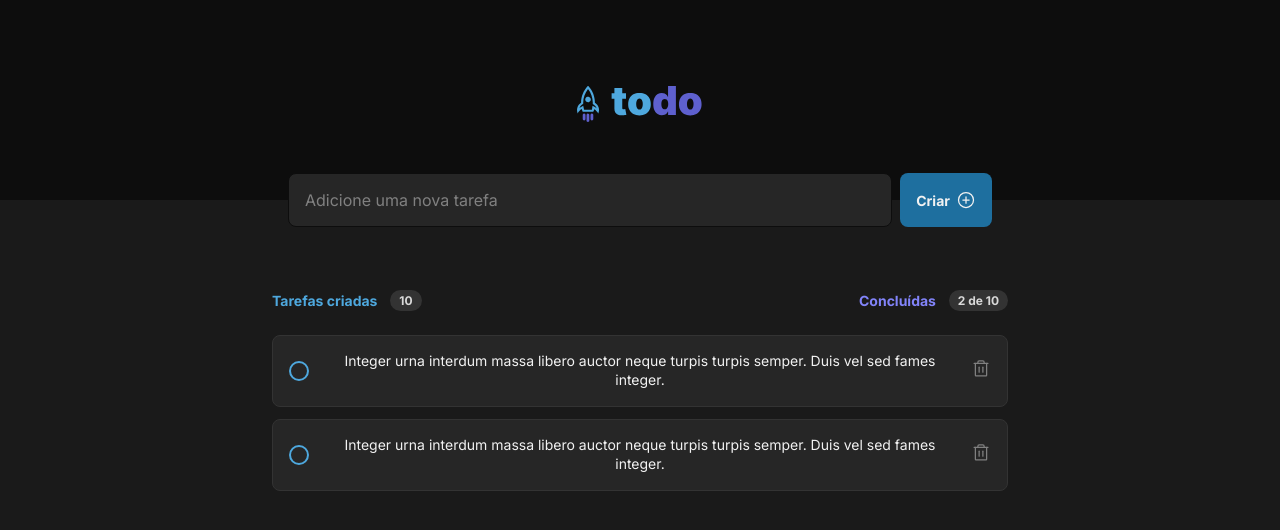
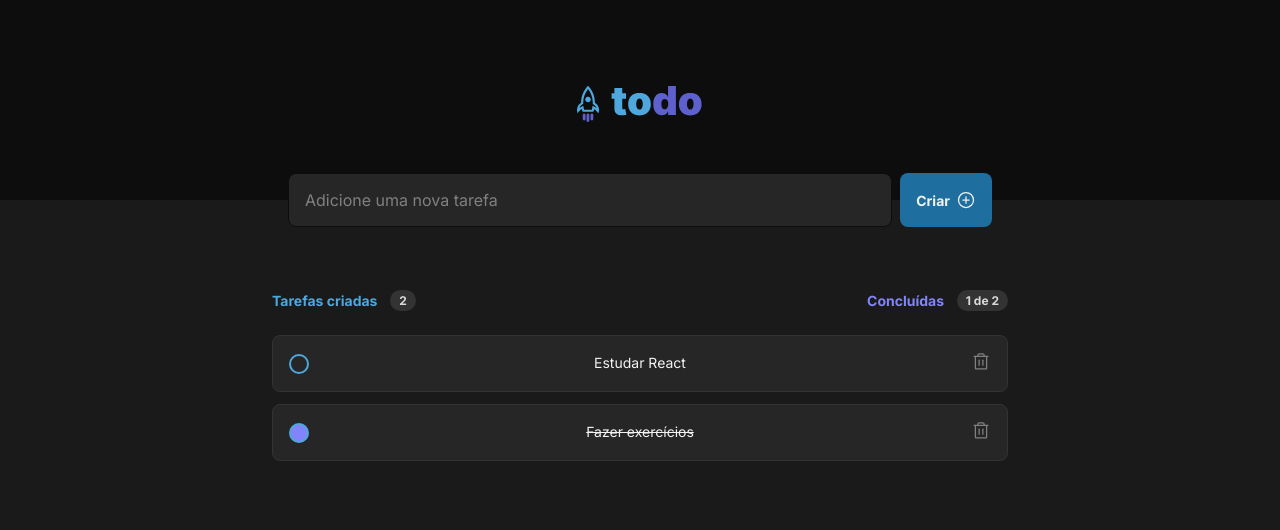
Before and after one commit to NatanJAlmeida99/ToDoList-Ignite, a React (Vite) app: page / in a window 1280 px wide. Shown: the top 530 px of the page. Built offline with nearby package versions, Linux system fonts and the light colour scheme.

Commit message:
finish project

```diff
--- a/src/App.jsx
+++ b/src/App.jsx
@@ -1,14 +1,39 @@
-import { Header } from "./components/Header"
-import { Task } from "./components/Task"
+import { useState } from "react";
+import { Header } from "./components/Header";
+import { Task } from "./components/Task";
 
 function App() {
+    const [tasks, setTasks] = useState([
+        { id: 1, text: 'Estudar React', completed: false },
+        { id: 2, text: 'Fazer exercícios', completed: true },
+        // Adicione mais tarefas aqui se quiser
+    ]);
 
-  return (
-    <>
-      <Header />
-      <Task />
-    </>
-  )
+    const addTask = (newTaskText) => {
+        const newTask = {
+            id: tasks.length + 1, // Gera um ID único
+            text: newTaskText,
+            completed: false,
+        };
+        setTasks([...tasks, newTask]);
+    };
+
+    const deleteTask = (taskId) => {
+        setTasks(tasks.filter(task => task.id !== taskId));
+    };
+
+    const toggleComplete = (taskId) => {
+        setTasks(tasks.map(task =>
+            task.id === taskId ? { ...task, completed: !task.completed } : task
+        ));
+    };
+
+    return (
+        <>
+            <Header onAddTask={addTask} />
+            <Task tasks={tasks} onDelete={deleteTask} onToggleComplete={toggleComplete} />
+        </>
+    );
 }
 
-export default App
+export default App;
--- a/src/components/Header.jsx
+++ b/src/components/Header.jsx
@@ -1,16 +1,31 @@
-import { PlusCircle } from 'phosphor-react'
-import logo from '../assets/Logo.svg'
-import styles from '../components/Header.module.css'
+import { PlusCircle } from 'phosphor-react';
+import logo from '../assets/Logo.svg';
+import styles from '../components/Header.module.css';
+import { useState } from 'react';
 
-export function Header() {
+export function Header({ onAddTask }) {
+    const [newTask, setNewTask] = useState('');
+
+    const handleSubmit = (e) => {
+        e.preventDefault();
+        if (newTask.trim()) {
+            onAddTask(newTask);
+            setNewTask('');
+        }
+    };
+
     return (
         <header className={styles.header}>
-            <img src={logo}alt="" />
+            <img src={logo} alt="Logo" />
 
-            <form className={styles.newTaskForm}>
-                <input placeholder='Adicione uma nova tarefa' />
-                <button>Criar <PlusCircle size={20}/></button>
+            <form className={styles.newTaskForm} onSubmit={handleSubmit}>
+                <input
+                    placeholder='Adicione uma nova tarefa'
+                    value={newTask}
+                    onChange={(e) => setNewTask(e.target.value)}
+                />
+                <button type="submit">Criar <PlusCircle size={20}/></button>
             </form>
         </header>
-    )
+    );
 }
--- a/src/components/Task.jsx
+++ b/src/components/Task.jsx
@@ -1,25 +1,34 @@
-import styles from './Task.module.css'
-import { VoidTask } from './VoidTask'
+import styles from './Task.module.css';
+import { VoidTask } from './VoidTask';
 
-export function Task() {
+export function Task({ tasks, onDelete, onToggleComplete }) {
+    const totalTasks = tasks.length;
+    const completedTasks = tasks.filter(task => task.completed).length;
+
     return (
         <section className={styles.tasks}>
             <header className={styles.header}>
                 <div>
                     <p>Tarefas criadas</p>
-                    <span>10</span>
+                    <span>{totalTasks}</span>
                 </div>
 
                 <div>
                     <p className={styles.textPurple}>Concluídas</p>
-                    <span>2 de 10</span>
+                    <span>{completedTasks} de {totalTasks}</span>
                 </div>
             </header>
 
             <div className={styles.list}>
-                <VoidTask />
-                <VoidTask />
+                {tasks.map(task => (
+                    <VoidTask
+                        key={task.id}
+                        task={task}
+                        onDelete={onDelete}
+                        onToggleComplete={onToggleComplete}
+                    />
+                ))}
             </div>
         </section>
-    )
+    );
 }
--- a/src/components/VoidTask.jsx
+++ b/src/components/VoidTask.jsx
@@ -1,20 +1,21 @@
-import { Trash } from 'phosphor-react'
-import sytles from './VoidTask.module.css'
+import { Trash } from 'phosphor-react';
+import styles from './VoidTask.module.css';
 
-export function VoidTask() {
+export function VoidTask({ task, onDelete, onToggleComplete }) {
     return (
-        <div className={sytles.voidTask}>
-            <button className={sytles.check}>
-                <div></div>
+        <div className={styles.voidTask}>
+            <button
+                className={styles.check}
+                onClick={() => onToggleComplete(task.id)}
+            >
+                <div className={task.completed ? styles.checked : ''}></div>
             </button>
 
-            <p>
-                Integer urna interdum massa libero auctor neque turpis turpis semper. Duis vel sed fames integer.
-            </p>
+            <p className={task.completed ? styles.completed : ''}>{task.text}</p>
 
-            <button className={sytles.trash}>
+            <button className={styles.trash} onClick={() => onDelete(task.id)}>
                 <Trash size={20}/>
             </button>
         </div>
-    )
+    );
 }
--- a/src/components/VoidTask.module.css
+++ b/src/components/VoidTask.module.css
@@ -20,6 +20,7 @@
 }
 
 .check {
+    cursor: pointer;
     min-width: 1.25rem;
     height: 1.25rem;
     background: none;
@@ -38,3 +39,13 @@
     border: none;
     color: var(--gray-300);
 }
+
+.checked {
+    background-color: var(--purple);
+    border-radius: 50%;
+}
+
+.completed {
+    text-decoration: line-through;
+    color: #aaa;
+}
```
